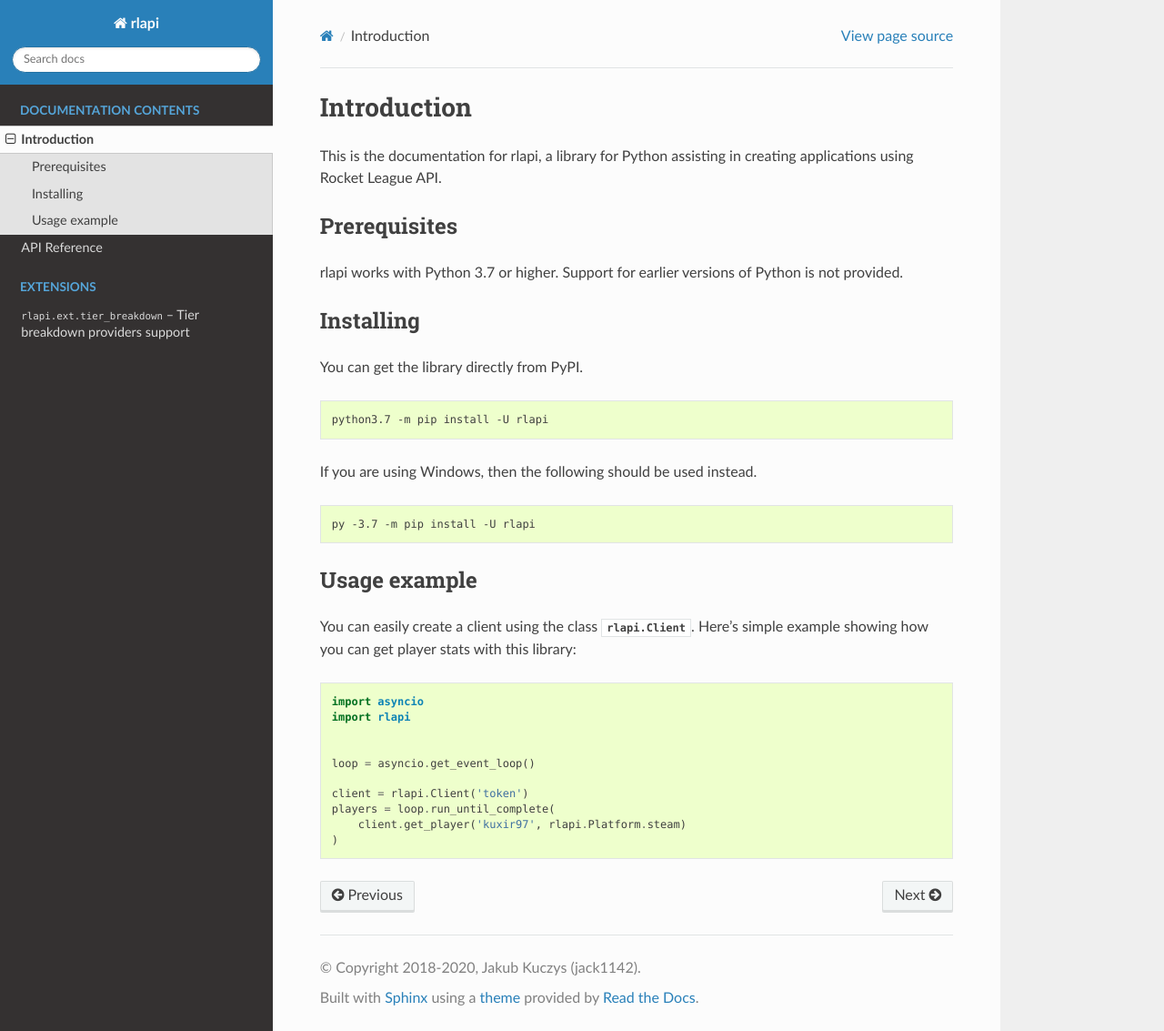
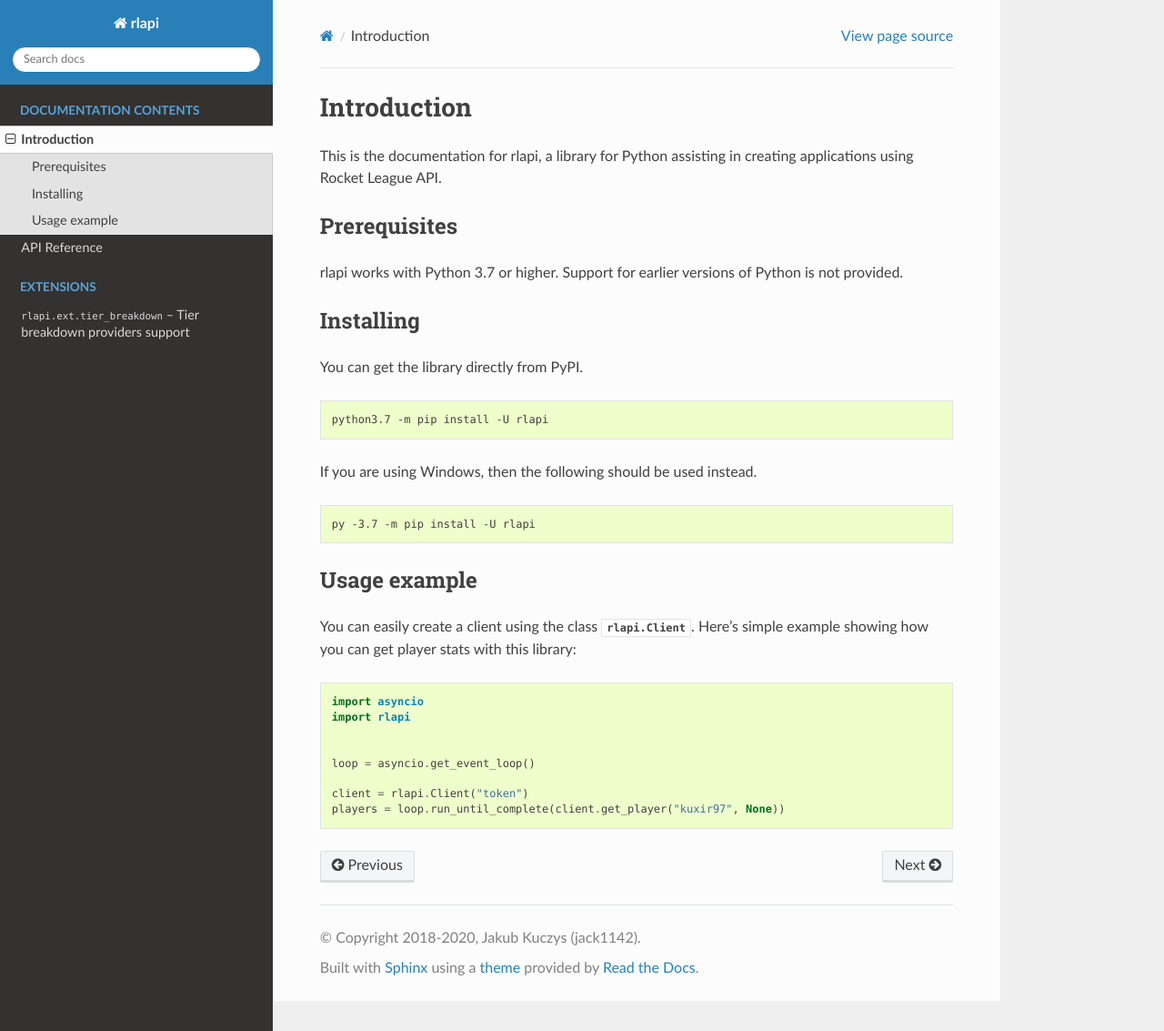
Before and after one commit to Jackenmen/rlapi, a Sphinx documentation site: the page built from docs/intro.rst, in a window 1280 px wide and 1133 px high. Shown: the whole window at 91% size. Built offline with Sphinx 7.4.7 and the Read the Docs theme 2.0.0, drawn with Linux system fonts in a browser that asks for light colours; the version number could not be read and is left out.

Commit message:
docs: fix usage examples (#52)

```diff
--- a/docs/intro.rst
+++ b/docs/intro.rst
@@ -38,7 +38,5 @@ Here's simple example showing how you can get player stats with this library:
 
     loop = asyncio.get_event_loop()
 
-    client = rlapi.Client('token')
-    players = loop.run_until_complete(
-        client.get_player('kuxir97', rlapi.Platform.steam)
-    )
+    client = rlapi.Client("token")
+    players = loop.run_until_complete(client.get_player("kuxir97", None))
```
Also changed, not shown: README.md (+2 -4 lines).
